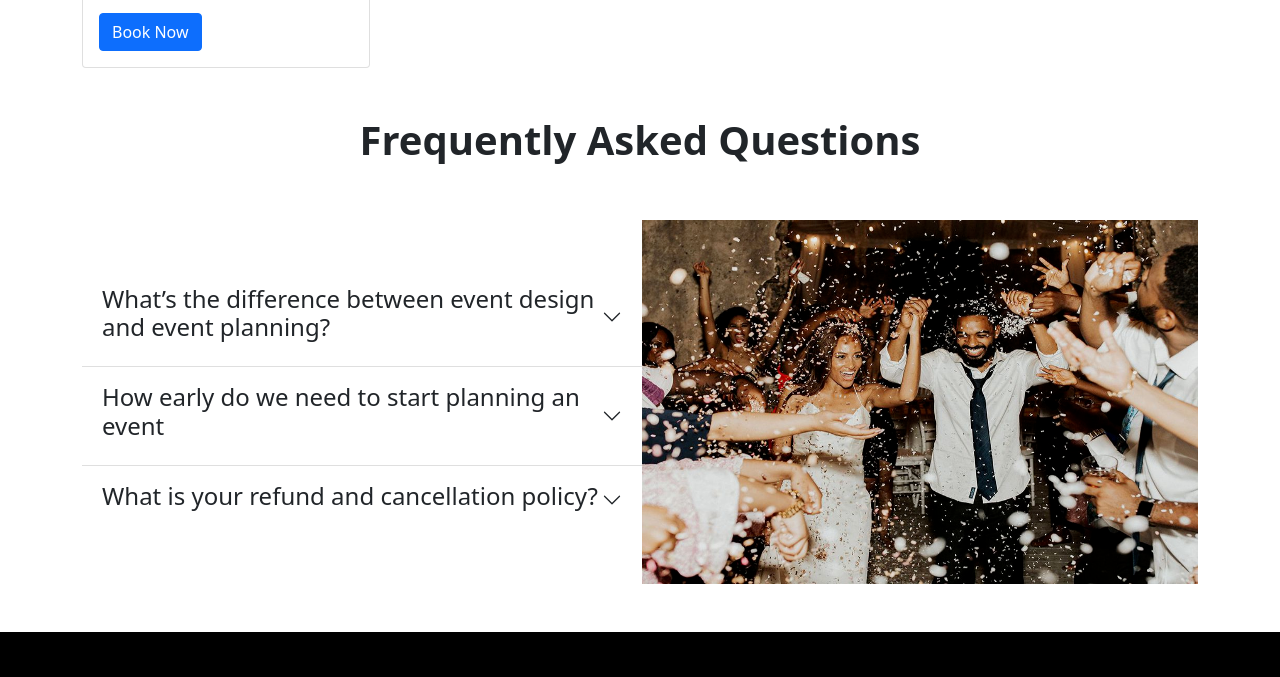
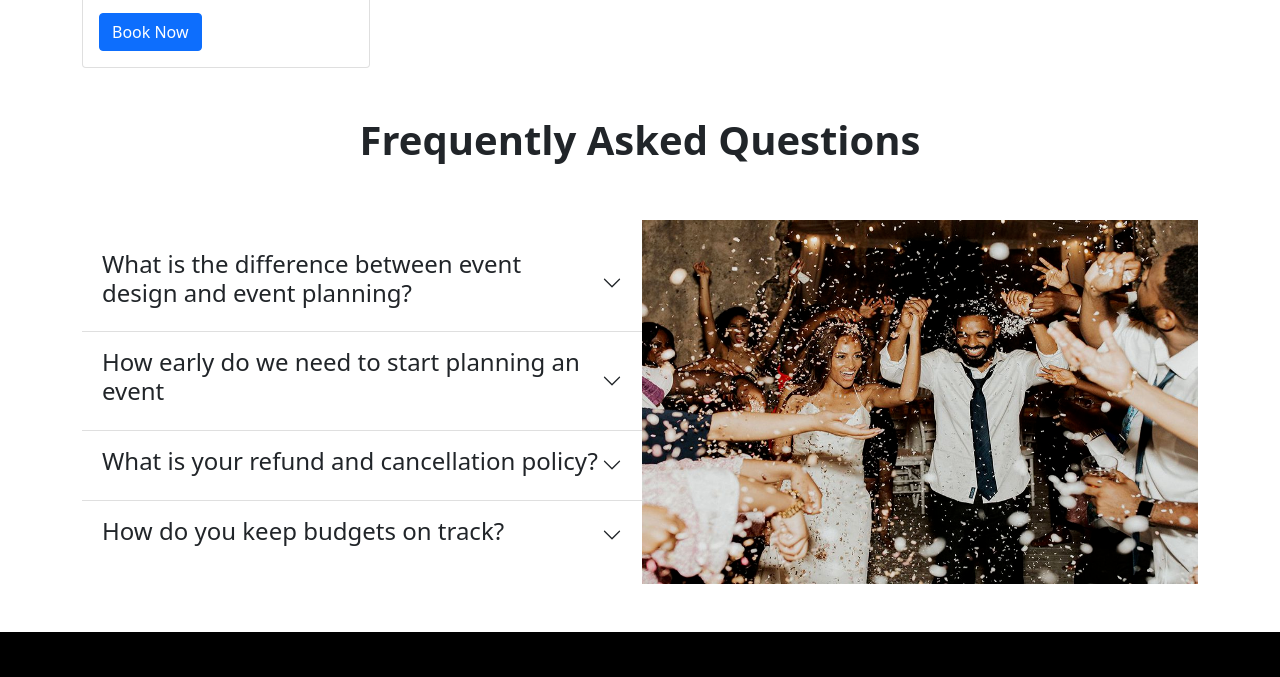
Before and after one commit to muhsina1/convention-center, a plain HTML site: page index.html in a window 1280 px wide. Shown: the part 1701-2378 px from the top of the page. Drawn offline with nearby package versions, Linux system fonts and the light colour scheme.

Commit message:
convention added

```diff
--- a/index.html
+++ b/index.html
@@ -217,7 +217,7 @@
             <div class="accordion-item">
               <h2 class="accordion-header" id="flush-headingOne">
                 <button class="accordion-button collapsed" type="button" data-bs-toggle="collapse" data-bs-target="#flush-collapseOne" aria-expanded="false" aria-controls="flush-collapseOne">
-                  <h4>What’s the difference between event design and event planning? </h4>
+                  <h4>What is the difference between event design and event planning? </h4>
                 </button>
               </h2>
               <div id="flush-collapseOne" class="accordion-collapse collapse" aria-labelledby="flush-headingOne" data-bs-parent="#accordionFlushExample">
@@ -239,6 +239,17 @@
               <h2 class="accordion-header" id="flush-headingThree">
                 <button class="accordion-button collapsed" type="button" data-bs-toggle="collapse" data-bs-target="#flush-collapseThree" aria-expanded="false" aria-controls="flush-collapseThree">
                   <h4>What is your refund and cancellation policy?</h4>
+                </button>
+              </h2>
+              <div id="flush-collapseThree" class="accordion-collapse collapse" aria-labelledby="flush-headingThree" data-bs-parent="#accordionFlushExample">
+                <div class="accordion-body">You may request to cancel your event for a full refund, up to 72 hours before the date and time of the event. Cancellations between 25-72 hours before the event may transferred to a different date/time of the same event. Cancellation requests made within 24 hours of the event  date/time may not receive a refund nor a transfer.</div>
+              </div>
+
+            </div>
+            <div class="accordion-item">
+              <h2 class="accordion-header" id="flush-headingThree">
+                <button class="accordion-button collapsed" type="button" data-bs-toggle="collapse" data-bs-target="#flush-collapseThree" aria-expanded="false" aria-controls="flush-collapseThree">
+                  <h4>How do you keep budgets on track?</h4>
                 </button>
               </h2>
               <div id="flush-collapseThree" class="accordion-collapse collapse" aria-labelledby="flush-headingThree" data-bs-parent="#accordionFlushExample">
```
